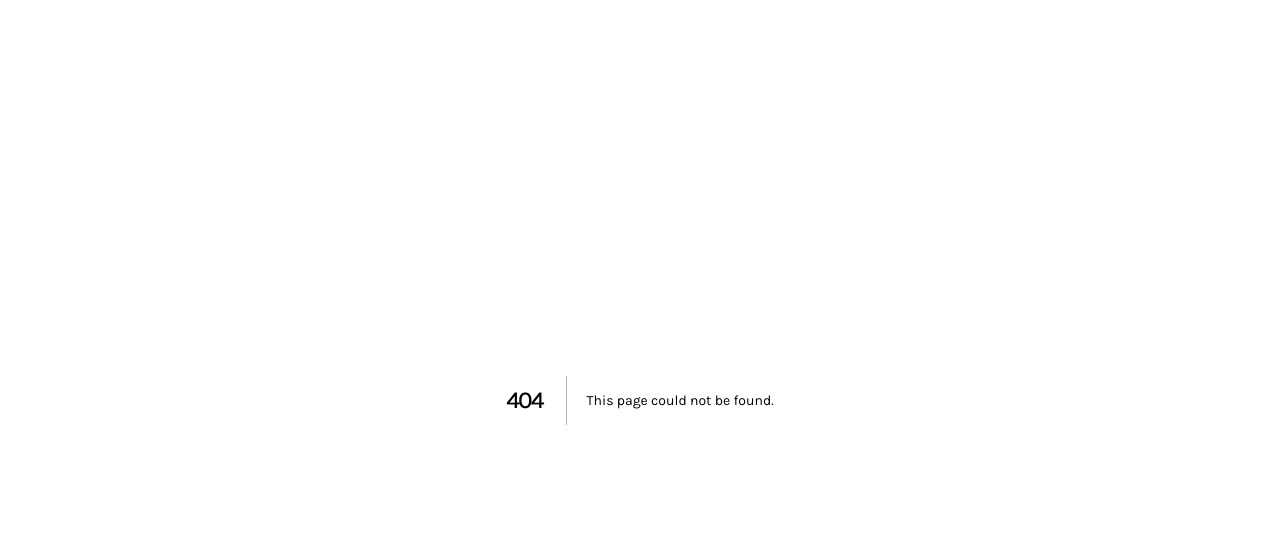
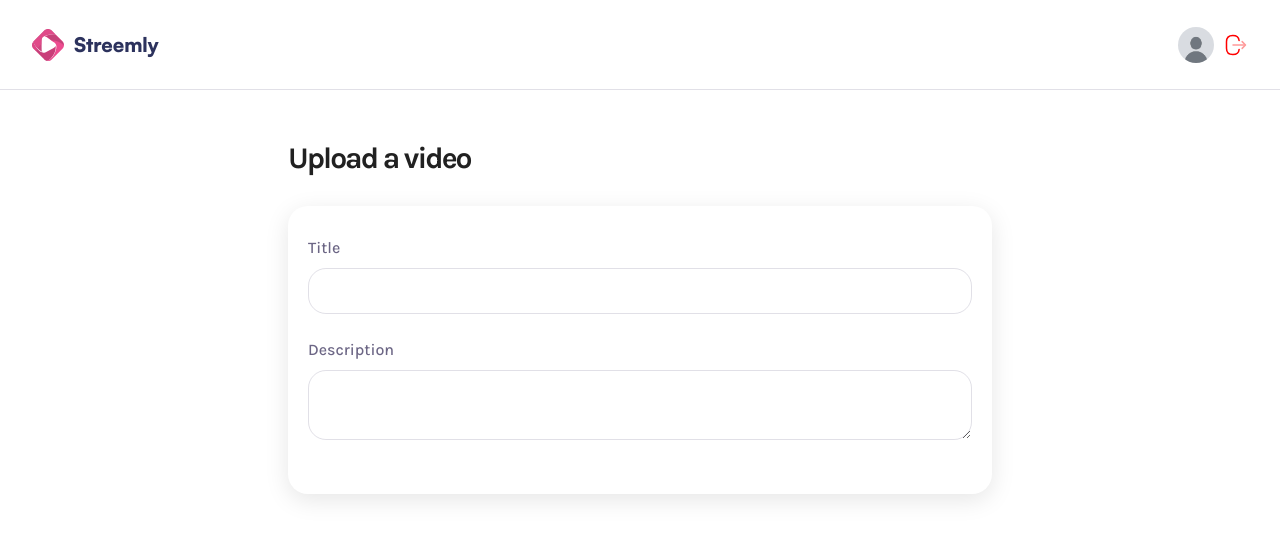
Before and after one commit to AsifAhmedSahil/Streemly--Full-Stack-Screen-Recording-Video-Sharing-Platform, a Next.js app: page /upload in a window 1280 px wide. Before the commit this address had no page. Shown: the top 538 px of the page. Built offline with nearby package versions, Linux system fonts and the light colour scheme.

Commit message:
form field componest aded:

```diff
--- /dev/null
+++ b/Components/FileInput.tsx
@@ -0,0 +1,11 @@
+import React from 'react'
+
+const FileInput = () => {
+  return (
+    <div>
+
+    </div>
+  )
+}
+
+export default FileInput
--- /dev/null
+++ b/Components/FormField.tsx
@@ -0,0 +1,30 @@
+import React from "react";
+
+const FormField = ({
+  id,
+  label,
+  type = "text",
+  value,
+  onChange,
+  placeholder,
+  as = "input",
+  options = [],
+}: FormFieldProps) => {
+  const InputToProps = ({ type }: { type: string }) => {
+    if (type === "textarea") {
+      return <textarea />;
+    } else if (type === "select") {
+      return <select />;
+    } else {
+      return <input />;
+    }
+  };
+  return (
+    <div className="form-field">
+      <label htmlFor={id}>{label}</label>
+      <InputToProps type={as} />
+    </div>
+  );
+};
+
+export default FormField;
--- /dev/null
+++ b/app/(root)/upload/page.tsx
@@ -0,0 +1,46 @@
+"use client";
+import FileInput from "@/Components/FileInput";
+import FormField from "@/Components/FormField";
+import React, { ChangeEvent, useState } from "react";
+
+const page = () => {
+  const [error, setError] = useState(null);
+  const [formData, setFormData] = useState({
+    title: "",
+    description: "",
+    visibility: "public",
+  });
+
+  const handleInputChange = (e: ChangeEvent) => {
+    const { name, value } = e.target;
+    setFormData((prev) => ({ ...prev, [name]: value }));
+  };
+  return (
+    <div className="wrapper-md upload-page">
+      <h1>Upload a video</h1>
+      {error && <div className="error-field">{error}</div>}
+
+      <form className="rounded-20 shadow-10 gap-6 w-full flex flex-col px-5 py-7.5">
+        <FormField
+          id="title"
+          label="Title"
+          value={formData.title}
+          onChange={handleInputChange}
+          placeholder="Enter a clear and concise video title"
+        />
+        <FormField
+          id="description"
+          label="Description"
+          value={formData.description}
+          onChange={handleInputChange}
+          placeholder="Describe what is the video about"
+          as="textarea"
+        />
+
+        <FileInput />
+      </form>
+    </div>
+  );
+};
+
+export default page;
--- a/package.json
+++ b/package.json
@@ -13,7 +13,7 @@
     "better-auth": "^1.2.9",
     "dotenv": "^16.5.0",
     "drizzle-orm": "^0.44.2",
-    "next": "15.3.2",
+    "next": "^15.4.4",
     "react": "^19.0.0",
     "react-dom": "^19.0.0"
   },
@@ -23,7 +23,7 @@
     "@types/node": "^20",
     "@types/react": "^19",
     "@types/react-dom": "^19",
-    "drizzle-kit": "^0.31.1",
+    "drizzle-kit": "^0.18.1",
     "eslint": "^9",
     "eslint-config-next": "15.3.2",
     "pg": "^8.16.0",
```
Also changed, not shown: 2 other files (tests, documents, lock files or other folders).
